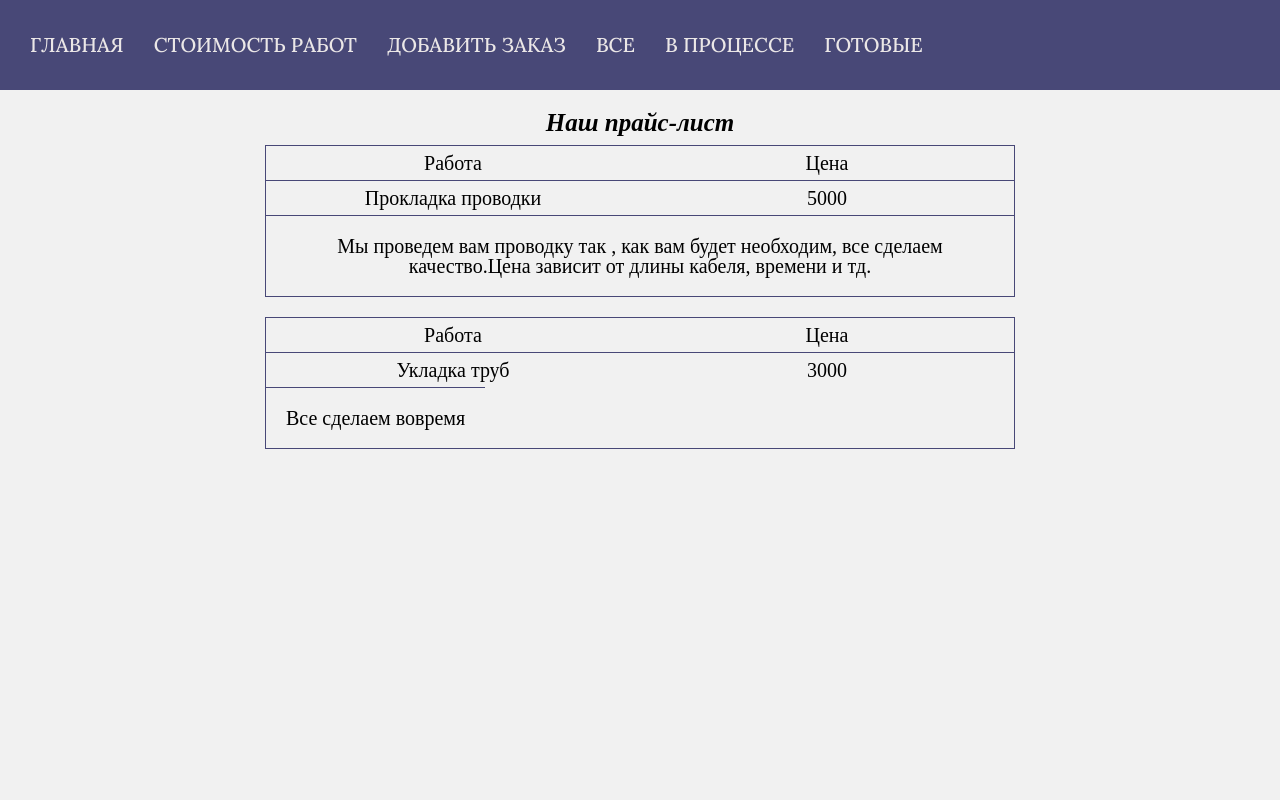
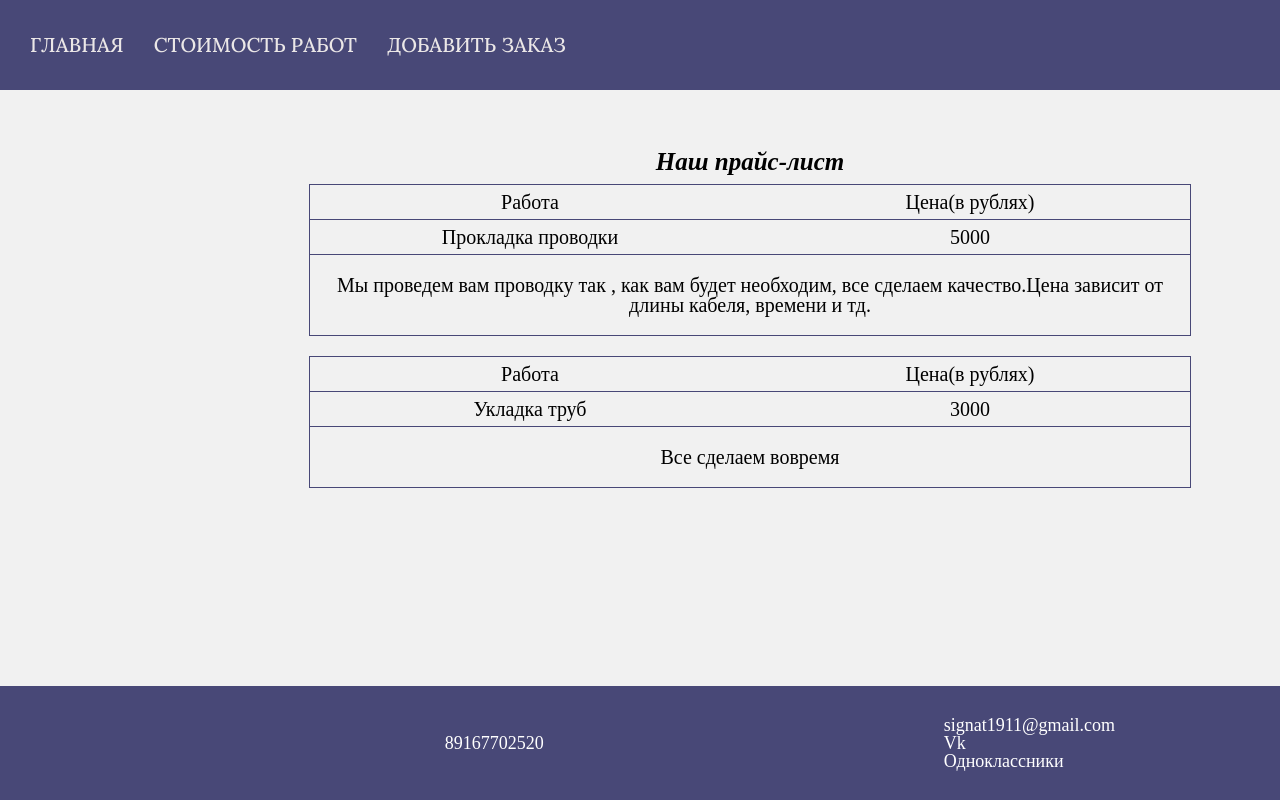
Before and after one commit to Egnatushka/Final-work, a Django app: page /price/ in a window 1280 px wide; the page is wider, and only the part inside the window is pictured. Run offline with Django 3.2, Linux system fonts and the light colour scheme; data comes from the database, SQL or seed files in the repository; both versions use the stored data as it was after the commit.

Commit message:
Все готовоЭ

```diff
--- a/Final/works/static/css/style.css
+++ b/Final/works/static/css/style.css
@@ -39,6 +39,10 @@ h1,h2,h3,h4,h5,h6{font-size:inherit;font-weight: 400;}
 
 body{
     background-color: rgb(241, 241, 241);
+    display: flex;
+    flex-direction: column;
+    justify-content: space-between;
+    height: 100%;
 }
 header{
     height: 90px;
@@ -49,6 +53,7 @@ header{
 
 .container{
     max-width: 1500px;
+    width: 1500px;
     margin: 0 auto;
     padding: 0 15px;
 }
@@ -78,6 +83,31 @@ nav{
     color: yellow;
     border-bottom: 2px solid yellow;
 }
+
+
+
+
+
+footer{
+    background-color: rgb(72, 72, 119);
+    padding: 30px;
+    margin-top: 150px;
+}
+
+.footer_block{
+    display: flex;
+    flex-direction: row;
+    justify-content: space-evenly;
+    font-size: 18px;
+    align-items: center;
+}
+
+.footer_block a{
+    color: white;
+}
+
+
+
 
 
 
@@ -389,6 +419,7 @@ nav{
 .price_desc{
     padding: 20px;
     border-top: 1.5px solid rgb(72, 72, 119);
+    width: 100%;
 }
 
 .price_item{
--- a/Final/works/templates/base.html
+++ b/Final/works/templates/base.html
@@ -19,9 +19,11 @@
                     <li class="nav_item"><a href="{% url 'work_example_list' %}">главная</a></li>
                     <li class="nav_item"><a href="{% url 'price_list_url' %}">стоимость работ</a></li>
                     <li class="nav_item"><a href="{% url 'order_crate_url' %}">Добавить заказ</a></li>
-                    <li class="nav_item"><a href="{% url 'order_list_url' %}">Все</a></li>
-                    <li class="nav_item"><a href="{% url 'active_order_url' %}">в процессе</a></li>
-                    <li class="nav_item"><a href="{% url 'complited_order_url' %}">готовые</a></li>
+                    {% if request.user.is_authenticated and request.user.is_staff %}
+                        <li class="nav_item"><a href="{% url 'order_list_url' %}">Все</a></li>
+                        <li class="nav_item"><a href="{% url 'active_order_url' %}">в процессе</a></li>
+                        <li class="nav_item"><a href="{% url 'complited_order_url' %}">готовые</a></li>
+                    {% endif %}
                 </ul>
             </nav>
         </div>
@@ -33,7 +35,28 @@
 
 
    <footer>
+        <div class="container">
 
+            <div class="footer_block">
+
+                <div class="phone_number">
+                    <a href="tel:89167702520">89167702520</a>
+                </div>
+                <div class="accounts">
+                    <div class="email">
+                        <a href="mailto:signat1911@gmail.com" class="accounts_item">signat1911@gmail.com</a>
+                    </div>
+                    <div class="vk">
+                        <a href="https://vk.com/tuk_nado" target="_blank" class="accounts_item">Vk</a>
+                    </div>
+                    <div class="ok">
+                        <a href="" class="accounts_item">Одноклассники</a>
+                    </div>
+                </div>
+
+            </div>
+
+        </div>
    </footer>
 
 </body>
--- a/Final/works/templates/works/price_list.html
+++ b/Final/works/templates/works/price_list.html
@@ -20,7 +20,7 @@
                 </p>
             </div>
             <div class="price">
-                <p class="price_p">Цена</p>
+                <p class="price_p">Цена(в рублях)</p>
                 <p class="price_item">
                     {{ price_item.price }}
                 </p>
--- a/Final/works/views.py
+++ b/Final/works/views.py
@@ -4,19 +4,21 @@ from django.views import View
 from .models import *
 from .forms import *
 
+from django.contrib.auth.mixins import LoginRequiredMixin
 
 
 def index(request):
-    info = Info.objects.all()
     works = Work.objects.all()
-    return render(request, 'works/work_example_list.html', context={'works': works, 'info': info})
+    return render(request, 'works/work_example_list.html', context={'works': works})
 
 
 
-class WorksDetail(View):
+class WorksDetail(LoginRequiredMixin, View):
     def get(self, request, works_ex_id):
         work = Work.objects.get(id=works_ex_id)
         return render(request, 'works/work_detail.html', context={'work':work})
+
+    raise_exception = True
 
 
 
@@ -31,32 +33,36 @@ class PriceList(View):
 class OrderList(View):
 
     def get(self, request):
-        # orders = Order.objects.all()
-        # return render(request, 'works/order_list.html', context={'orders': orders})
-
         tag = Tag.objects.all()
+        print(tag)
         return render(request, 'works/order_list.html', context={'tag': tag})
 
 
 
-class OrderDetail(View):
+class OrderDetail(LoginRequiredMixin, View):
     def get(self, request, order_id):
         order = Order.objects.get(id=order_id)
         return render(request, 'works/order_detail.html', context={'order': order})
 
+    raise_exception = True
 
 
-class ActivDetailOrder(View):
+
+class ActivDetailOrder(LoginRequiredMixin, View):
     def get(self, request, order_id):
         order = Order.objects.get(id=order_id)
         return render(request, 'works/active_order_detail.html', context={'order': order})
 
+    raise_exception = True
 
 
-class ComplitedOrderDetail(View):
+
+class ComplitedOrderDetail(LoginRequiredMixin, View):
     def get(self, request, order_id):
         order = Order.objects.get(id=order_id)
         return render(request, 'works/complited_order_detail.html', context={'order': order})
+
+    raise_exception = True
 
 
 
@@ -75,7 +81,7 @@ class ComplitedOrder(View):
         return render(request, 'works/complited_order.html', context={'tag': tag})
 
 
-class ComplitedOrderDelite(View):
+class ComplitedOrderDelite(LoginRequiredMixin, View):
 
     def get(self, request, order_id):
         order = Order.objects.get(id=order_id)
@@ -86,9 +92,11 @@ class ComplitedOrderDelite(View):
         order.delete()
         return redirect('complited_order_url')
 
+    raise_exception = True
 
 
-class OrderCreate(View):
+
+class OrderCreate(LoginRequiredMixin, View):
 
     def get(self, request):
         order = OrderForm(initial={'tag': Tag.objects.get(id=3)})
@@ -102,9 +110,11 @@ class OrderCreate(View):
             return redirect(new_order)
         return render(request, 'works/order_create.html', context={'order': bound_form})
 
+    raise_exception = True
 
 
-class OrderUpdate(View):
+
+class OrderUpdate(LoginRequiredMixin, View):
 
     def get(self, request, order_id):
         order = Order.objects.get(id=order_id)
@@ -123,3 +133,5 @@ class OrderUpdate(View):
             new_order = bound_form.save()
             return redirect(new_order)
         return render(request, 'works/order_update.html', context={'form': bound_form, 'order': order})
+
+    raise_exception = True
```
Also changed, not shown: Final/db.sqlite3.
